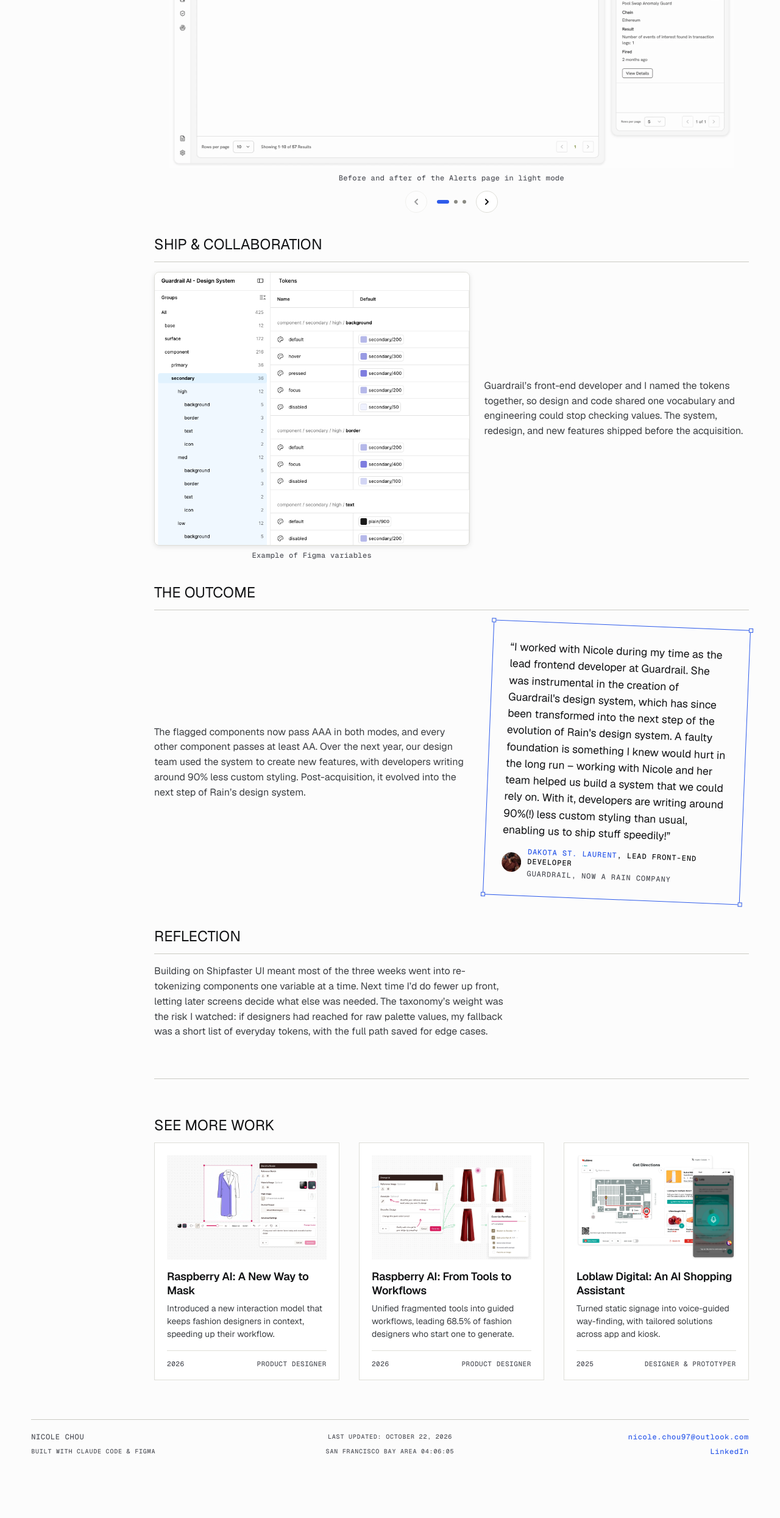
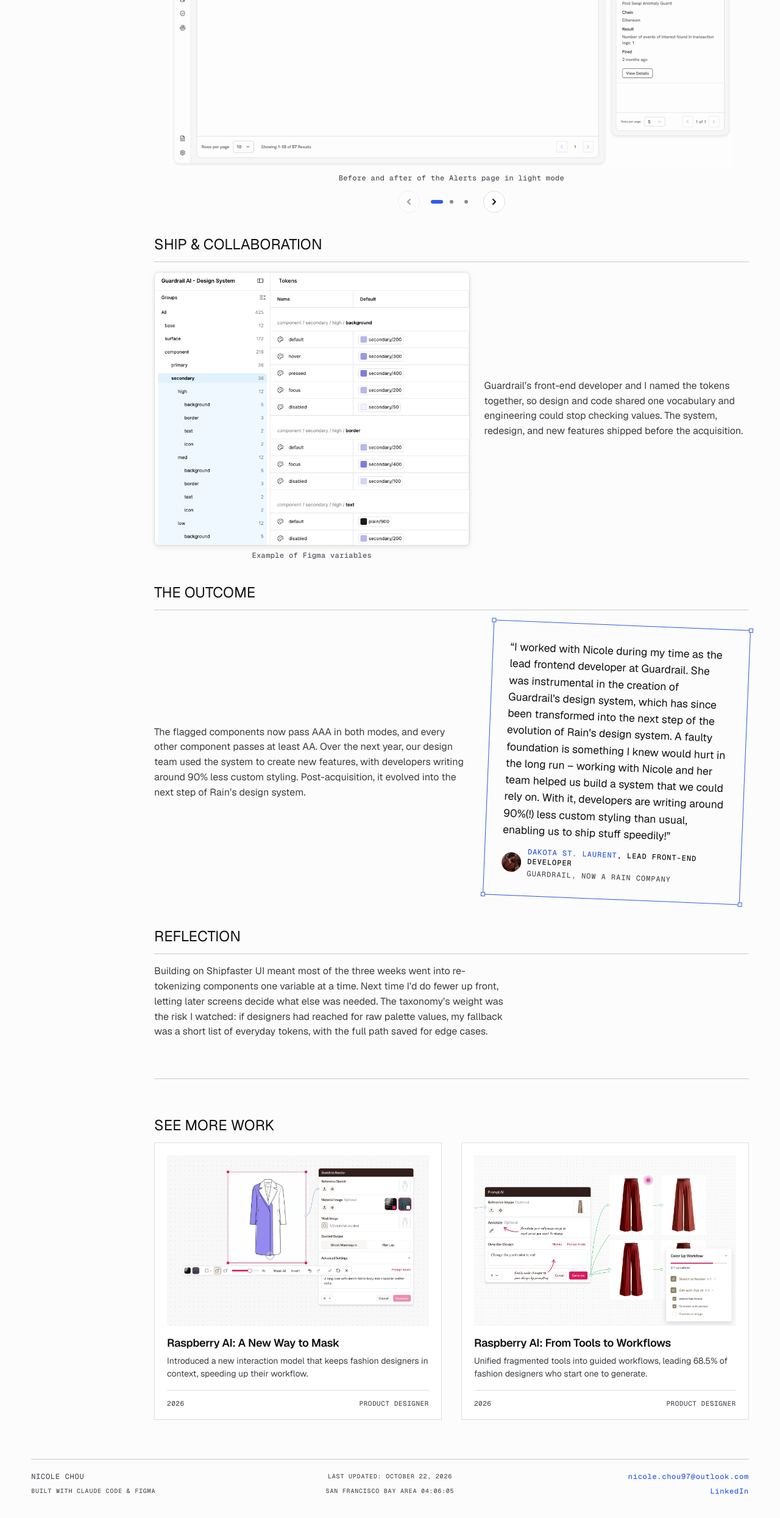
Before and after one commit to nicolechh/nicolechh.github.io, a plain HTML site: page case-studies/guardrail-system/index.html in a window 1280 px wide. Shown: the part 6682-9172 px from the top of the page at 61% size. Before the commit the page ends 9127 px from the top, so only its background shows below. Drawn offline with nearby package versions, Linux system fonts and the light colour scheme; a web font is replaced by a local one.

Commit message:
Hide Loblaw: remove from homepage, See more work, sitemap; noindex its page
Homepage social card rebuilt with three case-study thumbnails. See more work
stays 2-up when there are two cards. Slideshow dots get 24px tap targets
(WCAG 2.5.8).

Co-Authored-By: Claude Opus 5.5 <noreply@anthropic.com>

```diff
--- a/case-studies/guardrail-system/index.html
+++ b/case-studies/guardrail-system/index.html
@@ -22,7 +22,7 @@
 <link rel="preconnect" href="https://fonts.gstatic.com" crossorigin>
 <link rel="stylesheet" href="https://fonts.googleapis.com/css2?family=Geist:wght@300..700&family=Geist+Mono:wght@400;500;700&family=Geist+Pixel&display=swap">
 <link rel="stylesheet" href="../../styles.css?v=53ae0c96">
-<link rel="stylesheet" href="../../case-study.css?v=837b9ed5">
+<link rel="stylesheet" href="../../case-study.css?v=03eb78eb">
 </head>
 <body>
 
@@ -333,17 +333,6 @@
           <p class="meta"><span>2026</span><span>Product Designer</span></p>
         </div>
       </article>
-      <article class="card">
-        <div class="card-body">
-          <div class="sel-box" aria-hidden="true"><i></i><i></i><i></i><i></i></div>
-          <div class="thumb" data-hover="../loblaw-voice-assistant/Assets-new/web/00-hover.mp4?v=62e7004f"><img src="../loblaw-voice-assistant/Assets-new/web/00-card.webp?v=1539264c" width="1600" height="1064" alt="" loading="lazy"></div>
-          <div class="card-text">
-            <h3><a href="../loblaw-voice-assistant/">Loblaw Digital: An AI Shopping Assistant</a></h3>
-            <p>Turned static signage into voice-guided way-finding, with tailored solutions across app and kiosk.</p>
-          </div>
-          <p class="meta"><span>2025</span><span>Designer &amp; Prototyper</span></p>
-        </div>
-      </article>
     </div>
   </section>
 
--- a/case-study.css
+++ b/case-study.css
@@ -392,14 +392,19 @@ body{padding-top:0}
 .cs-arrow:disabled{opacity:.4;cursor:default}
 .cs-arrow:not(:disabled):hover{border-color:var(--rule)}
 .cs-arrow:focus-visible{outline:2px solid var(--accent);outline-offset:2px}
-.cs-dots{display:flex;align-items:center;gap:8px}
+.cs-dots{display:flex;align-items:center;gap:0}
+/* 24px button for WCAG 2.5.8 target size; the visible pill is ::before */
 .cs-dot{
-  width:6px;height:6px;padding:0;border:0;border-radius:3px;
-  background:var(--edge);cursor:pointer;
+  display:flex;align-items:center;justify-content:center;
+  min-width:24px;height:24px;padding:0 2px;border:0;border-radius:4px;
+  background:none;cursor:pointer;
+}
+.cs-dot::before{
+  content:"";width:6px;height:6px;border-radius:3px;background:var(--edge);
   transition:width .2s ease,background .2s ease;
 }
-.cs-dot[aria-current="true"]{width:20px;background:var(--select)}
-.cs-dot:focus-visible{outline:2px solid var(--accent);outline-offset:2px}
+.cs-dot[aria-current="true"]::before{width:20px;background:var(--select)}
+.cs-dot:focus-visible{outline:2px solid var(--accent);outline-offset:0}
 
 /* ---------- quote (CS Quote Block, tilted marquee) ---------- */
 .cs-quote-wrap{padding:8px 6px}
@@ -444,9 +449,9 @@ body{padding-top:0}
 @media (min-width:900px){
   .cs-cards{display:grid;grid-template-columns:1fr 1fr;gap:32px}
 }
-/* three other case studies: one row at Figma's 1098px article width */
+/* three cards: one row at Figma's 1098px article width; two stay 2-up */
 @media (min-width:1100px){
-  .cs-cards{grid-template-columns:repeat(3,1fr)}
+  .cs-cards:has(> :nth-child(3)){grid-template-columns:repeat(3,1fr)}
 }
 /* ---------- footer (Footer, Page=Case Study) ---------- */
 .cs-footer{
--- a/sitemap.xml
+++ b/sitemap.xml
@@ -25,12 +25,6 @@
     <priority>0.8</priority>
   </url>
   <url>
-    <loc>https://nicolec.xyz/case-studies/loblaw-voice-assistant/</loc>
-    <lastmod>2026-10-08</lastmod>
-    <changefreq>yearly</changefreq>
-    <priority>0.8</priority>
-  </url>
-  <url>
     <loc>https://nicolec.xyz/pixie/</loc>
     <lastmod>2026-09-28</lastmod>
     <changefreq>monthly</changefreq>
```
Also changed, not shown: case-studies/loblaw-voice-assistant/index.html (+2 -1 lines), case-studies/masking-in-boards/index.html (+1 -12 lines), case-studies/workflow-tutorials/index.html (+1 -12 lines), index.html (+3 -14 lines), assets/social-card.png.
